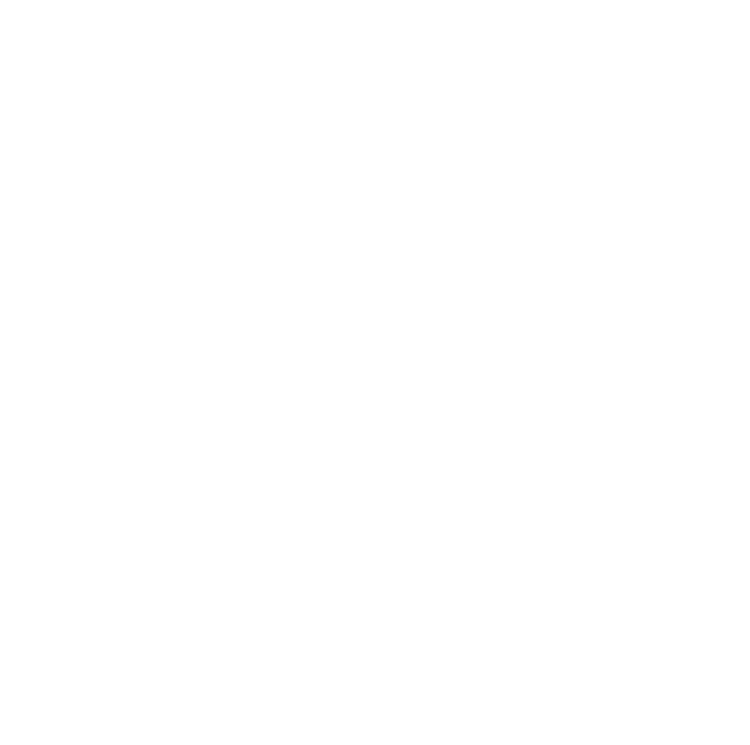
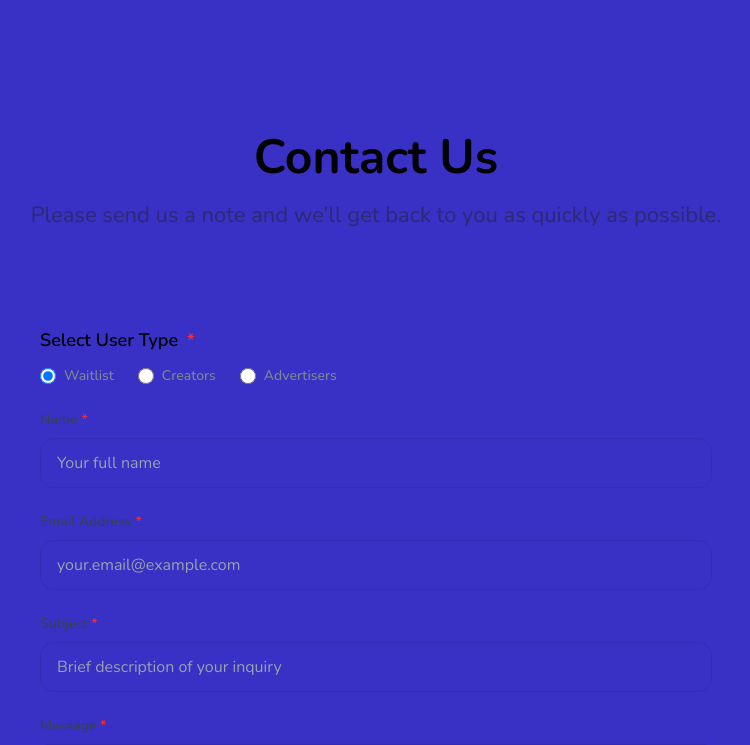
Before and after one commit to Scaleup-Pak/Landing-page-template, a React (Vite) app: page / in a window 1280 px wide. Shown: the part 5620-6365 px from the top of the page, without its empty margins (264-1014 px from the left). Before the commit the page ends 5615 px from the top, so only its background shows below. Built offline with nearby package versions, Linux system fonts and the light colour scheme; no server answers.

Commit message:
feat: Add DownloadBanner component to enhance user engagement

```diff
--- a/src/App.tsx
+++ b/src/App.tsx
@@ -3,6 +3,7 @@
 import { Creators } from "./components/Creators";
 import { Features } from "./components/Feature";
 import { ContactUs } from "./components/ContactUs";
+import { DownloadBanner } from "./components/DownloadBanner";
 //  after the header there will be component of about section
 function App() {
   return (
@@ -21,6 +22,10 @@
       <section id="contact">
         <ContactUs />
       </section>
+      {/* <DownloadBanner /> */}
+      <section id="download">
+        <DownloadBanner />
+      </section>
     </>
   );
 }
--- /dev/null
+++ b/src/components/DownloadBanner.tsx
@@ -0,0 +1,33 @@
+import { ContactForm } from "./ContactForm";
+
+export function DownloadBanner() {
+  return (
+    <section className="w-full py-[105px] bg-[#3931C5]">
+      <div className="w-full px-4 sm:px-6 md:px-8 lg:px-16 xl:px-24 2xl:px-[106px]">
+        <div className="max-w-[1440px] mx-auto">
+          <div className="mt-8  flex flex-col 2xl:gap-[60px] xl:gap-16 lg:gap-12 md:gap-10 sm:gap-8 gap-6 ">
+          <div className="">
+              <h4
+              style={{ fontFamily: "Nunito, sans-serif" }}
+              className="text-center mb-[17px]  text-[28px] sm:text-[32px] md:text-[38px] lg:text-[44px] xl:text-[48px] 2xl:text-[50px] leading-tight md:leading-[50px] font-sans font-bold "
+            >
+              Contact Us
+            </h4>
+            <p
+              style={{ fontFamily: "Nunito, sans-serif" }}
+              className="text-center text-[#22222280]    sm:text-lg md:text-xl lg:text-[22px]    leading-relaxed md:leading-8"
+            >
+              Please send us a note and we’ll get back to you as quickly as
+              possible.
+            </p>
+          </div>
+          {/* Contact Form */}
+          <div className="mt-8">
+            <ContactForm />
+          </div>
+          </div>
+        </div>
+      </div>
+    </section>
+  );
+}
```
